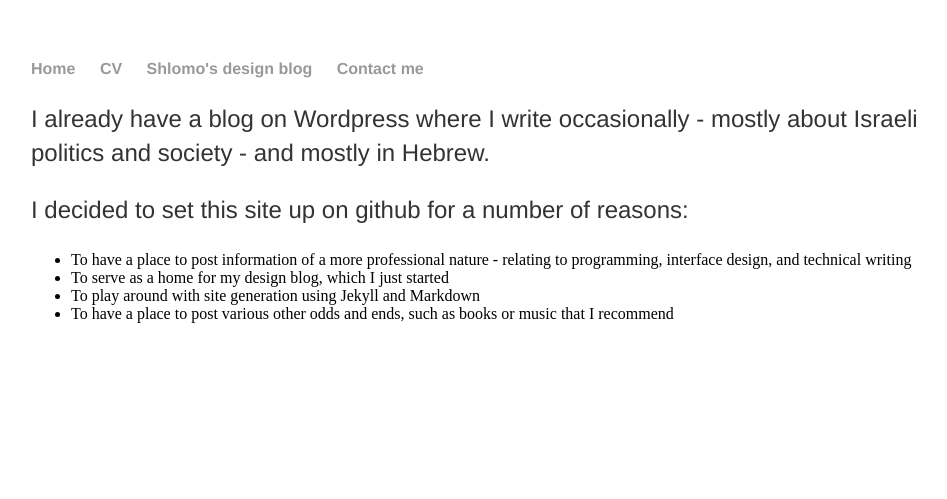
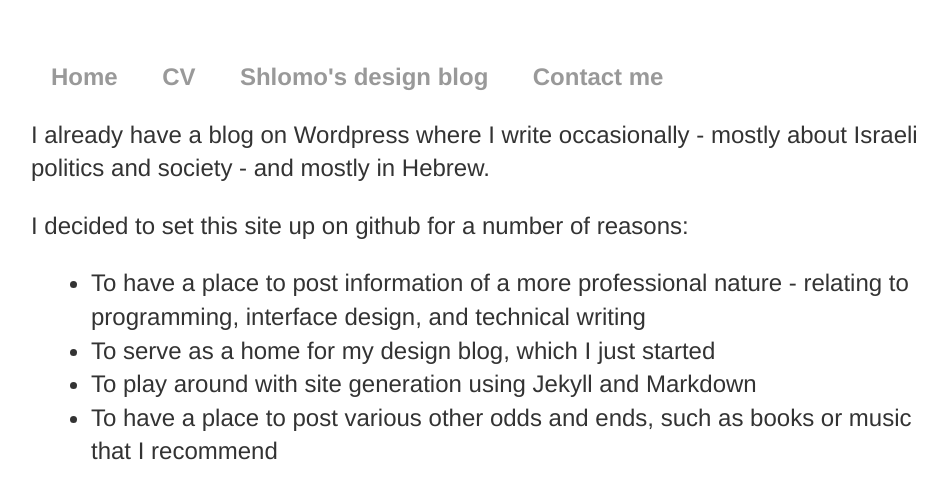
Before and after one commit to shlomo-shizgal/shlomo-shizgal.github.io, a Jekyll site: the page index.html, which Jekyll copies as it is, in a window 1280 px wide. Shown: the top 499 px of the page, without its empty margins (161-1108 px from the left). Built offline with Jekyll 4.4.1, drawn with Linux system fonts in a browser that asks for light colours.

Commit message:
Addes style for li

```diff
--- a/css/main.css
+++ b/css/main.css
@@ -29,6 +29,15 @@
     color: #333;
     font-family:'Helvetica', 'Arial', 'Sans-Serif';
 }
+
+li {
+    font-size: 1.5em;
+    line-height: 1.4em;
+    margin-left: 20px;
+    color: #333;
+    font-family:'Helvetica', 'Arial', 'Sans-Serif';
+}
+
 footer {
     border-top: 1px solid #d5d5d5;
     font-size: 1.5em;
```
